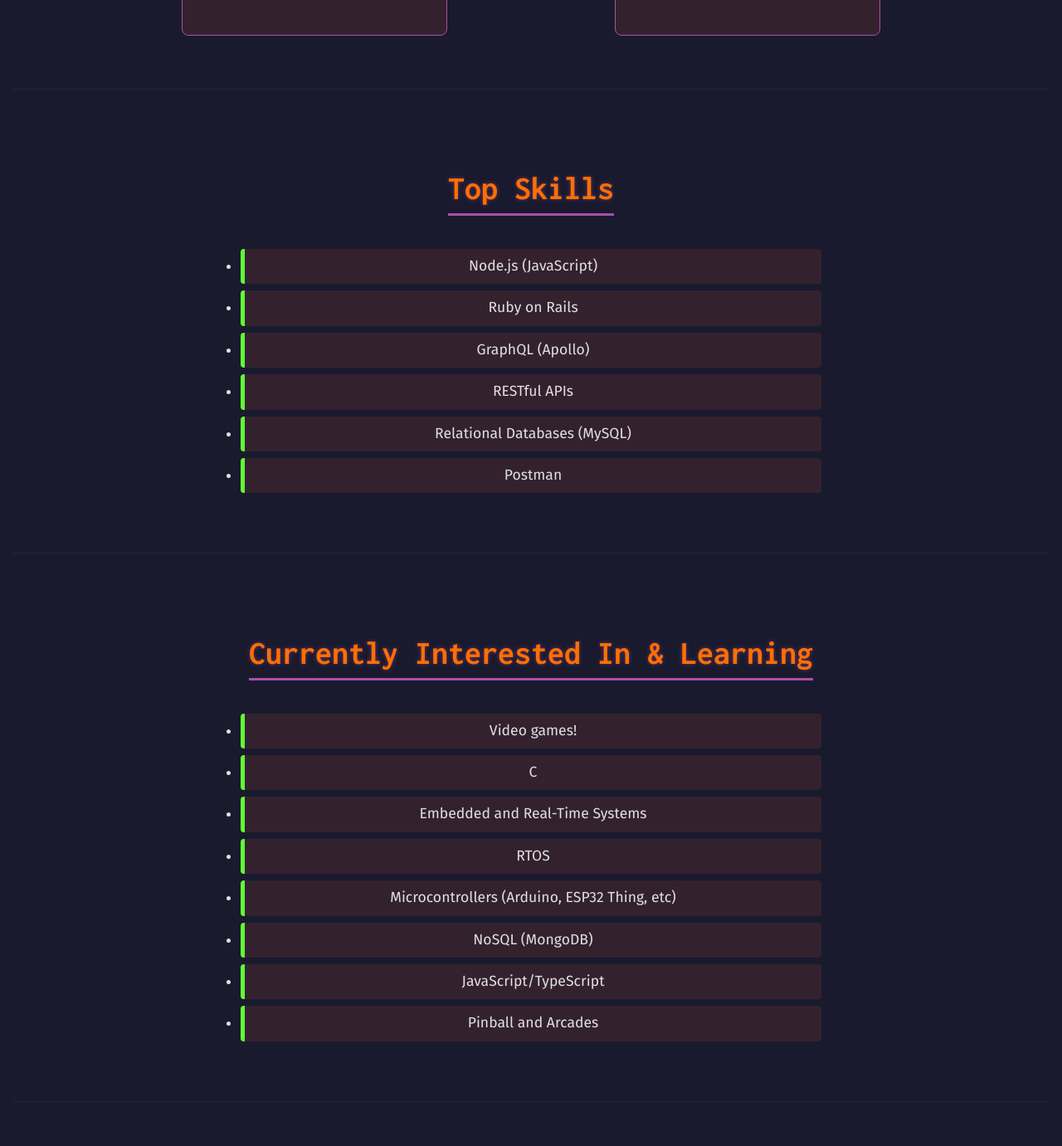
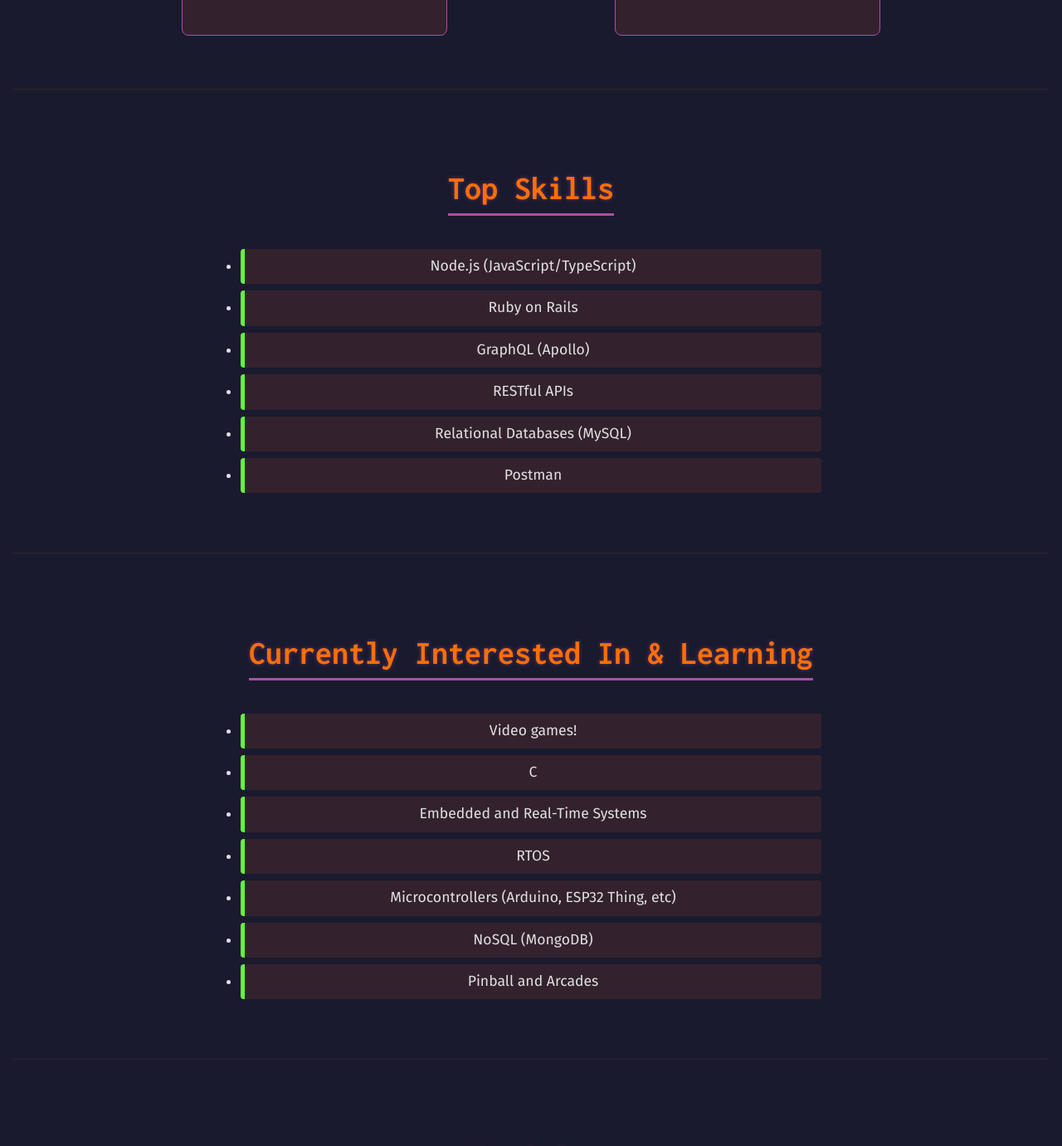
Before and after one commit to mislavrukonic/mislavrukonic.github.io, a React (Vite) app: page / in a window 1280 px wide. Shown: the part 4392-5773 px from the top of the page at 83% size. Built offline with nearby package versions, Linux system fonts and the light colour scheme; no server answers.

Commit message:
update skills

```diff
--- a/src/data/interests.js
+++ b/src/data/interests.js
@@ -5,8 +5,7 @@ const interests = [
     { id: 4, name: "RTOS" },
     { id: 5, name: "Microcontrollers (Arduino, ESP32 Thing, etc)" },
     { id: 6, name: "NoSQL (MongoDB)" },
-    { id: 7, name: "JavaScript/TypeScript" },
-    { id: 8, name: "Pinball and Arcades" }
+    { id: 7, name: "Pinball and Arcades" }
 ];
 
 export default interests;
--- a/src/data/skills.js
+++ b/src/data/skills.js
@@ -1,5 +1,5 @@
 const skills = [
-    { id: 1, name: "Node.js (JavaScript)" },
+    { id: 1, name: "Node.js (JavaScript/TypeScript)" },
     { id: 2, name: "Ruby on Rails" },
     { id: 3, name: "GraphQL (Apollo)" },
     { id: 4, name: "RESTful APIs" },
```
